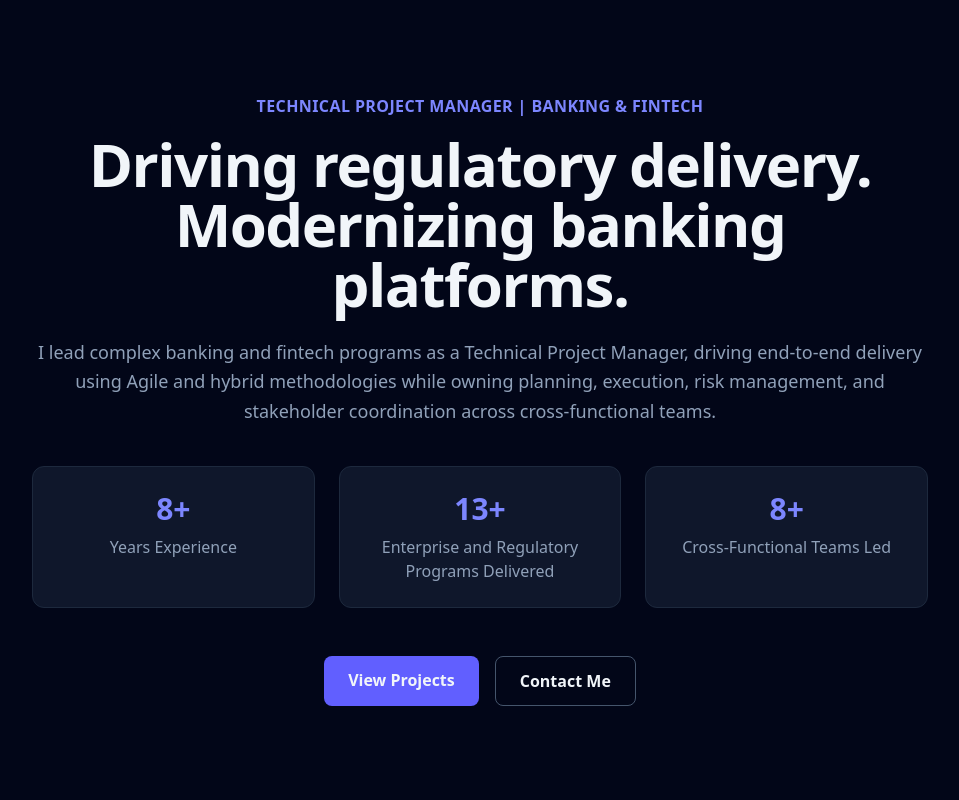
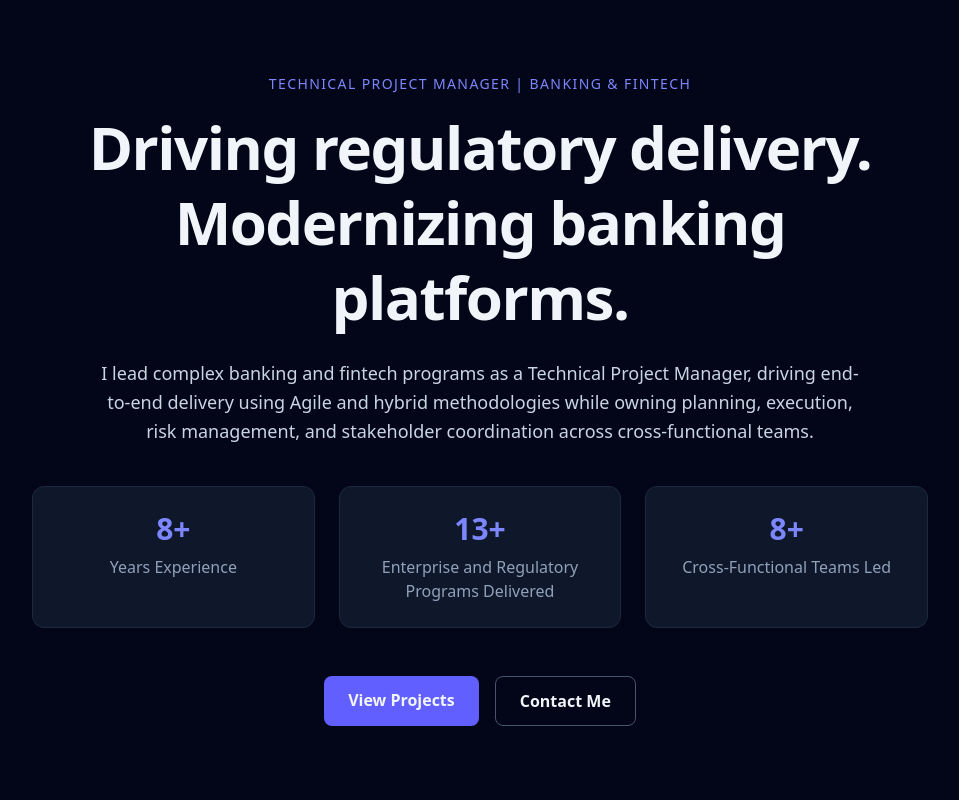
Before and after one commit to mehjbee0506/mehjbee-portfolio, a React (Vite) app: page / in a window 1280 px wide. Shown: the top 800 px of the page, without its empty margins (160-1119 px from the left). Built offline with nearby package versions, Linux system fonts and the light colour scheme.

Commit message:
Improve intro role visibility and soften headline weight

```diff
--- a/src/components/Intro.jsx
+++ b/src/components/Intro.jsx
@@ -10,17 +10,17 @@ export default function Intro() {
         className="max-w-4xl text-center"
       >
         {/* Headline */}
-        <p className="text-indigo-400 font-semibold tracking-wide uppercase">
+        <p className="text-indigo-400 uppercase tracking-widest font-medium text-sm mb-3">
           Technical Project Manager | Banking & Fintech
         </p>
 
-        <h1 className="mt-4 text-5xl md:text-6xl font-extrabold tracking-tight">
+        <h1 className="mt-4 text-5xl md:text-6xl font-bold tracking-tight leading-tight">
           Driving regulatory delivery.
           <br />
           Modernizing banking platforms.
         </h1>
 
-        <p className="mt-6 text-lg text-slate-400 leading-relaxed">
+        <p className="mt-6 text-lg text-slate-300 leading-relaxed max-w-3xl mx-auto">
           I lead complex banking and fintech programs as a Technical Project
           Manager, driving end-to-end delivery using Agile and hybrid
           methodologies while owning planning, execution, risk management, and
```
